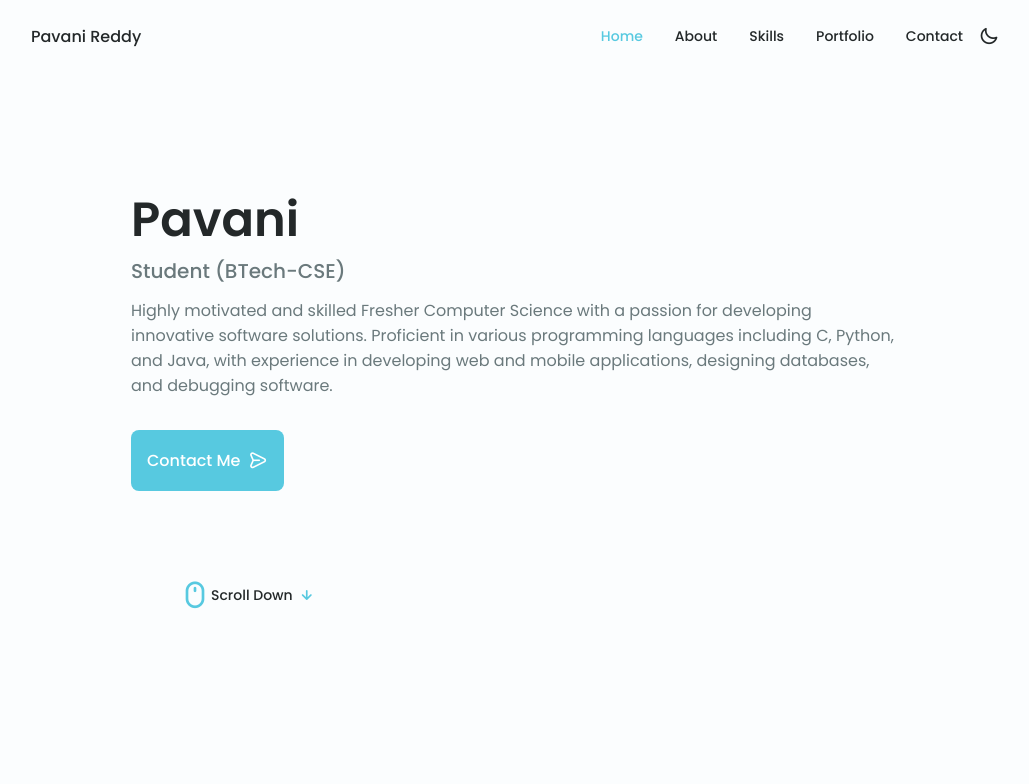
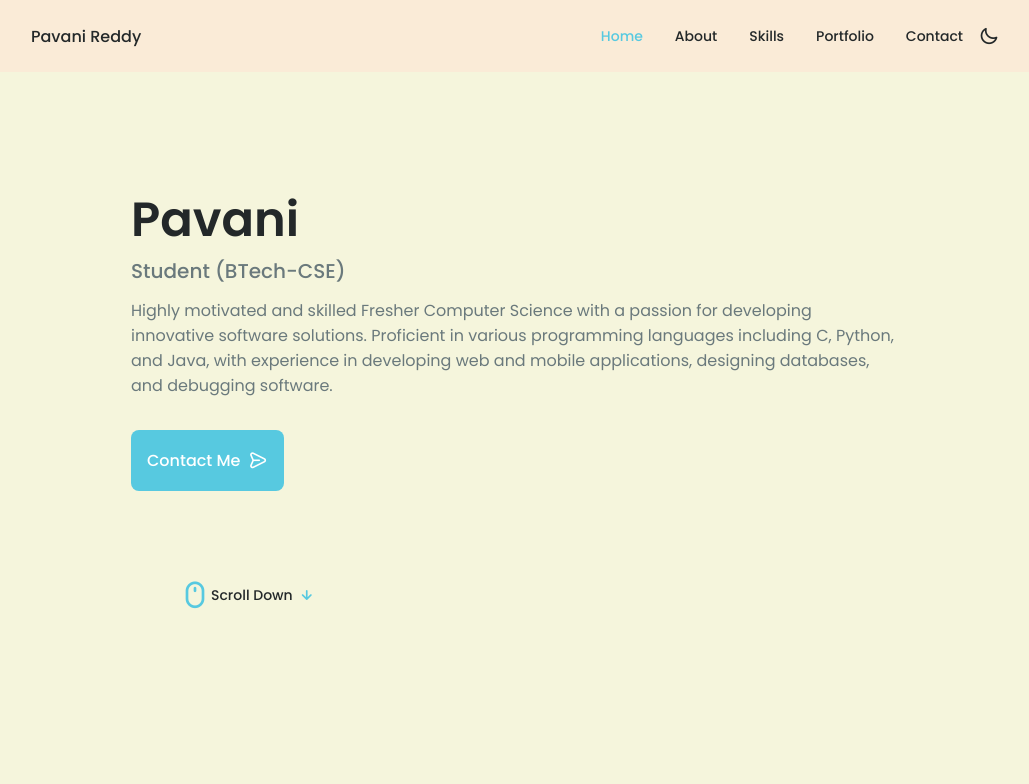
Before and after one commit to PavniReddy/my-digital-showcase, a plain HTML site: page index.html in a window 1280 px wide. Shown: the top 784 px of the page, without its empty margins (125-1154 px from the left). Drawn offline with nearby package versions, Linux system fonts and the light colour scheme.

Commit message:
changed styling

```diff
--- a/packages/css/styles.css
+++ b/packages/css/styles.css
@@ -181,7 +181,7 @@ img {
   bottom: 0;
   left: 0;
   z-index: var(--z-fixed);
-  background-color: var(--body-color);
+  background-color: antiquewhite;
 }
 
 /*==================== NAV ====================*/
@@ -1083,7 +1083,9 @@ img {
       top: 0;
       bottom: initial;
     }
-
+    .main {
+      background-color: beige;
+    }
     .header,
     .main,
     .footer__container {
```
